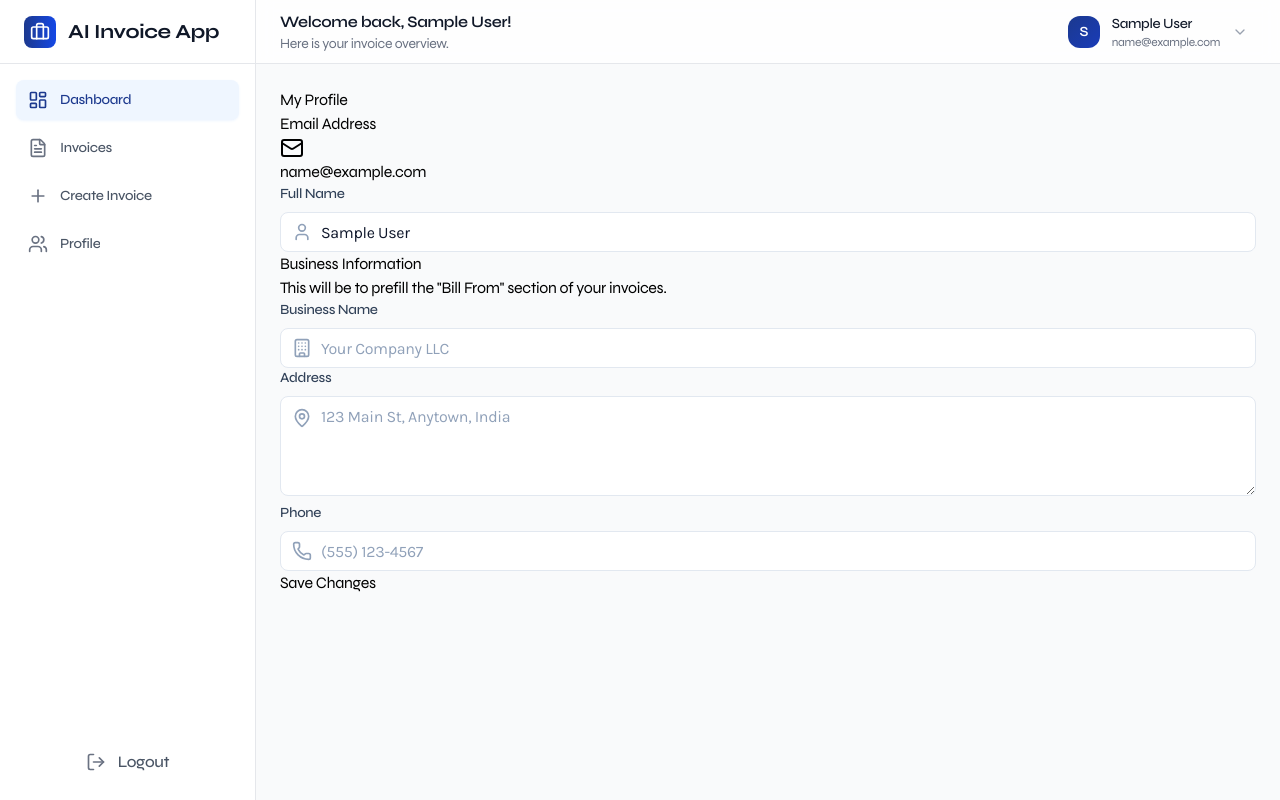
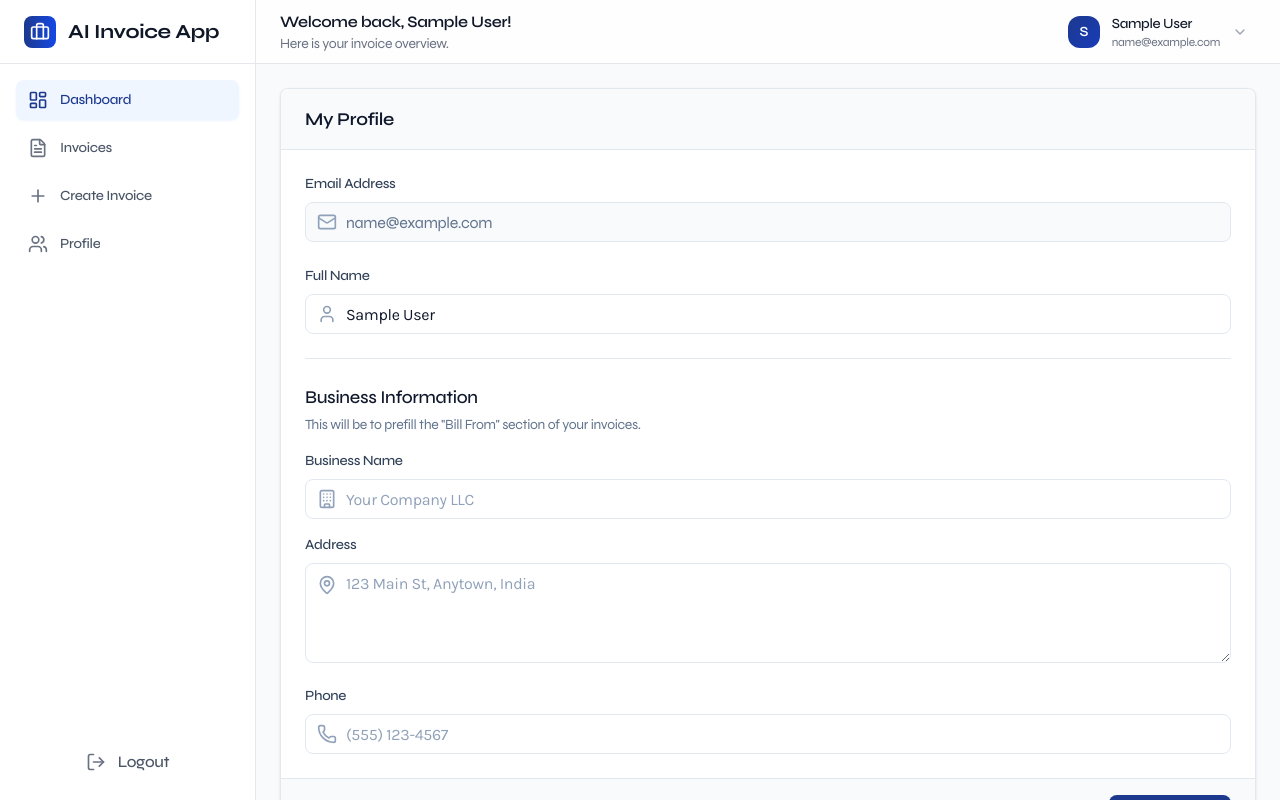
Before and after one commit to vaibhavmali-git/Invox.ai, a React (Vite) app in the folder frontend/: page /profile in a window 1280 px wide. Built offline with nearby package versions, Linux system fonts and the light colour scheme; sample sign-in values are in the browser's storage.

Commit message:
feat(frontend): complete ProfilePage with form handling, validation, and updateProfile API hookup; add loading states and improved UI/UX

```diff
--- a/frontend/src/components/Ui/SelectField.jsx
+++ b/frontend/src/components/Ui/SelectField.jsx
@@ -7,7 +7,7 @@ const SelectField = ({ label, name, options, ...props }) => {
         {label}
       </label>
 
-      <select id={name} name={name} {...props} className="w-full h-10 px-3 py-2 border border-slate-200 rounded-lg bg-white text-slate-900 focus:outline-none focus:ring-2 focus:ring-blue-500 focus:border-transparent">
+      <select id={name} name={name} {...props} className="w-full h-10 px-3 py-2 border border-slate-200 rounded-lg bg-white text-slate-900 focus:outline-none focus:ring-2 focus:ring-blue-500 focus:border-transparent num">
         {options.map((option) => (
           <option key={option.value || option} value={option.value || option}>
             {option.label || option}
--- a/frontend/src/pages/Invoices/CreateInvoice.jsx
+++ b/frontend/src/pages/Invoices/CreateInvoice.jsx
@@ -8,7 +8,7 @@ import moment from "moment";
 import { useAuth } from "../../context/AuthContext";
 import InputField from "../../components/Ui/InputField";
 import SelectField from "../../components/Ui/SelectField";
-import TextareaField from "../../components/ui/TextareaField";
+import TextareaField from "../../components/Ui/TextareaField";
 import Button from "../../components/Ui/Button";
 
 const CreateInvoice = ({ existingInvoice, onSave }) => {
@@ -173,7 +173,7 @@ const CreateInvoice = ({ existingInvoice, onSave }) => {
   };
 
   return (
-    <form onSubmit={handleSubmit} className="space-y-8 pb-[100vh] num">
+    <form onSubmit={handleSubmit} className="space-y-8 pb-[100vh]">
       <div className="flex justify-between items-center">
         <h2 className="text-xl font-semibold text-slate-900">
           {existingInvoice ? "Edit Invoice" : "Create Invoice"}
@@ -321,7 +321,7 @@ const CreateInvoice = ({ existingInvoice, onSave }) => {
                       name="quantity"
                       value={item.quantity}
                       onChange={(e) => handleInputChange(e, null, index)}
-                      className="w-full h-10 px-3 py-2 border border-slate-200 rounded-lg bg-white text-slate-900 placeholder-slate-400 focus:outline-none focus:ring-2 focus:ring-blue-500 focus:border-transparent"
+                      className="w-full h-10 px-3 py-2 border border-slate-200 rounded-lg bg-white text-slate-900 placeholder-slate-400 focus:outline-none focus:ring-2 focus:ring-blue-500 focus:border-transparent num"
                       placeholder="1"
                     />
                   </td>
@@ -331,7 +331,7 @@ const CreateInvoice = ({ existingInvoice, onSave }) => {
                       name="unitPrice"
                       value={item.unitPrice}
                       onChange={(e) => handleInputChange(e, null, index)}
-                      className="w-full h-10 px-3 py-2 border border-slate-200 rounded-lg bg-white text-slate-900 placeholder-slate-400 focus:outline-none focus:ring-2 focus:ring-blue-500 focus:border-transparent"
+                      className="w-full h-10 px-3 py-2 border border-slate-200 rounded-lg bg-white text-slate-900 placeholder-slate-400 focus:outline-none focus:ring-2 focus:ring-blue-500 focus:border-transparent num"
                       placeholder="0.00"
                     />
                   </td>
@@ -341,11 +341,11 @@ const CreateInvoice = ({ existingInvoice, onSave }) => {
                       name="taxPercent"
                       value={item.taxPercent}
                       onChange={(e) => handleInputChange(e, null, index)}
-                      className="w-full h-10 px-3 py-2 border border-slate-200 rounded-lg bg-white text-slate-900 placeholder-slate-400 focus:outline-none focus:ring-2 focus:ring-blue-500 focus:border-transparent"
+                      className="w-full h-10 px-3 py-2 border border-slate-200 rounded-lg bg-white text-slate-900 placeholder-slate-400 focus:outline-none focus:ring-2 focus:ring-blue-500 focus:border-transparent num"
                       placeholder="0"
                     />
                   </td>
-                  <td className="px-2 sm:px-6 py-4 text-sm text-slate-500">
+                  <td className="px-2 sm:px-6 py-4 text-sm text-slate-500 num">
                     $
                     {(
                       (item.quantity || 0) *
@@ -402,13 +402,13 @@ const CreateInvoice = ({ existingInvoice, onSave }) => {
         <div className="bg-white p-6 rounded-lg shadow-sm shadow-gray-100 border border-slate-200 flex flex-col justify-center">
           <div className="space-y-4">
             <div className="flex justify-between text-sm text-slate-600">
-              <p>Subtotal:</p> <p>${subtotal.toFixed(2)}</p>
+              <p>Subtotal:</p> <p className="num">${subtotal.toFixed(2)}</p>
             </div>
             <div className="flex justify-between text-sm text-slate-600">
-              <p>Tax:</p> <p>${taxTotal.toFixed(2)}</p>
+              <p>Tax:</p> <p className="num">${taxTotal.toFixed(2)}</p>
             </div>
             <div className="flex justify-between text-lg font-semibold text-slate-900 border-t border-slate-200 pt-4 mt-4">
-              <p>Total:</p> <p>${total.toFixed(2)}</p>
+              <p>Total:</p> <p className="num">${total.toFixed(2)}</p>
             </div>
           </div>
         </div>
--- a/frontend/src/pages/ProfilePage/ProfilePage.jsx
+++ b/frontend/src/pages/ProfilePage/ProfilePage.jsx
@@ -33,7 +33,23 @@ const ProfilePage = () => {
     setFormData((prev) => ({ ...prev, [name]: value }));
   };
 
-  const handleUpdateProfile = async (e) => {};
+  const handleUpdateProfile = async (e) => {
+    e.preventDefault();
+    setIsUpdating(true);
+    try {
+      const response = await axiosInstance.put(
+        API_PATHS.AUTH.UPDATE_PROFILE,
+        formData
+      );
+      updateUser(response.data);
+      toast.success("Profile updated successfully!");
+    } catch (error) {
+      toast.error("Failed to update profile.");
+      console.error(error);
+    } finally {
+      setIsUpdating(false);
+    }
+  };
 
   if (loading) {
     return (
@@ -44,24 +60,26 @@ const ProfilePage = () => {
   }
 
   return (
-    <div className="">
-      <div className="">
-        <h3 className="">My Profile</h3>
+    <div className="bg-white border border-slate-200 rounded-lg shadow-sm overflow-hidden max-w-5xl mx-auto">
+      <div className="px-6 py-4 border-b border-slate-200 bg-slate-50">
+        <h3 className="text-lg font-semibold text-slate-900">My Profile</h3>
       </div>
 
       <form onSubmit={handleUpdateProfile}>
-        <div className="">
+        <div className="p-6 space-y-6">
           <div>
-            <label className="">Email Address</label>
-            <div className="">
-              <div className="">
-                <Mail className="" />
+            <label className="block text-sm font-medium text-slate-700 mb-2">
+              Email Address
+            </label>
+            <div className="relative">
+              <div className="absolute inset-y-0 left-0 pl-3 flex items-center pointers-events-none">
+                <Mail className="w-5 h-5 text-slate-400" />
               </div>
               <input
                 type="email"
                 readOnly
                 value={user?.email || ""}
-                className=""
+                className="w-full h-10 pl-10 pr-3 py-2 border border-slate-200 rounded-lg bg-slate-50 text-slate-500 disabled:cursor-not-allowed"
                 disabled
               />
             </div>
@@ -77,12 +95,14 @@ const ProfilePage = () => {
             placeholder="Enter your full name"
           />
 
-          <div className="">
-            <h4 className="">Business Information</h4>
-            <p className="">
+          <div className="pt-6 border-t border-slate-200">
+            <h4 className="text-lg font-medium text-slate-900">
+              Business Information
+            </h4>
+            <p className="text-sm text-slate-500 mt-1 mb-4">
               This will be to prefill the "Bill From" section of your invoices.
             </p>
-            <div className="">
+            <div className="space-y-4">
               <InputField
                 label="Business Name"
                 name="businessName"
@@ -113,9 +133,15 @@ const ProfilePage = () => {
           </div>
         </div>
 
-        <div className="">
-          <button type="submit" disabled={isUpdating} className="">
-            {isUpdating ? <Loader2 className="" /> : null}
+        <div className="px-6 py-4 bg-slate-50 border-t border-slate-200 flex justify-end">
+          <button
+            type="submit"
+            disabled={isUpdating}
+            className="inline-flex items-center justify-center px-4 py-2 h-10 bg-blue-900 hover:bg-blue-800 text-white font-medium text-sm rounded-lg transition-colors duration-200 focus:outline-none focus:ring-2 focus:ring-blue-500 focus:ring-offset-2 disabled:opacity-50 disabled:cursor-not-allowed"
+          >
+            {isUpdating ? (
+              <Loader2 className="w-5 h-5 mr-2 animate-spin" />
+            ) : null}
             {isUpdating ? "Saving..." : "Save Changes"}
           </button>
         </div>
```
